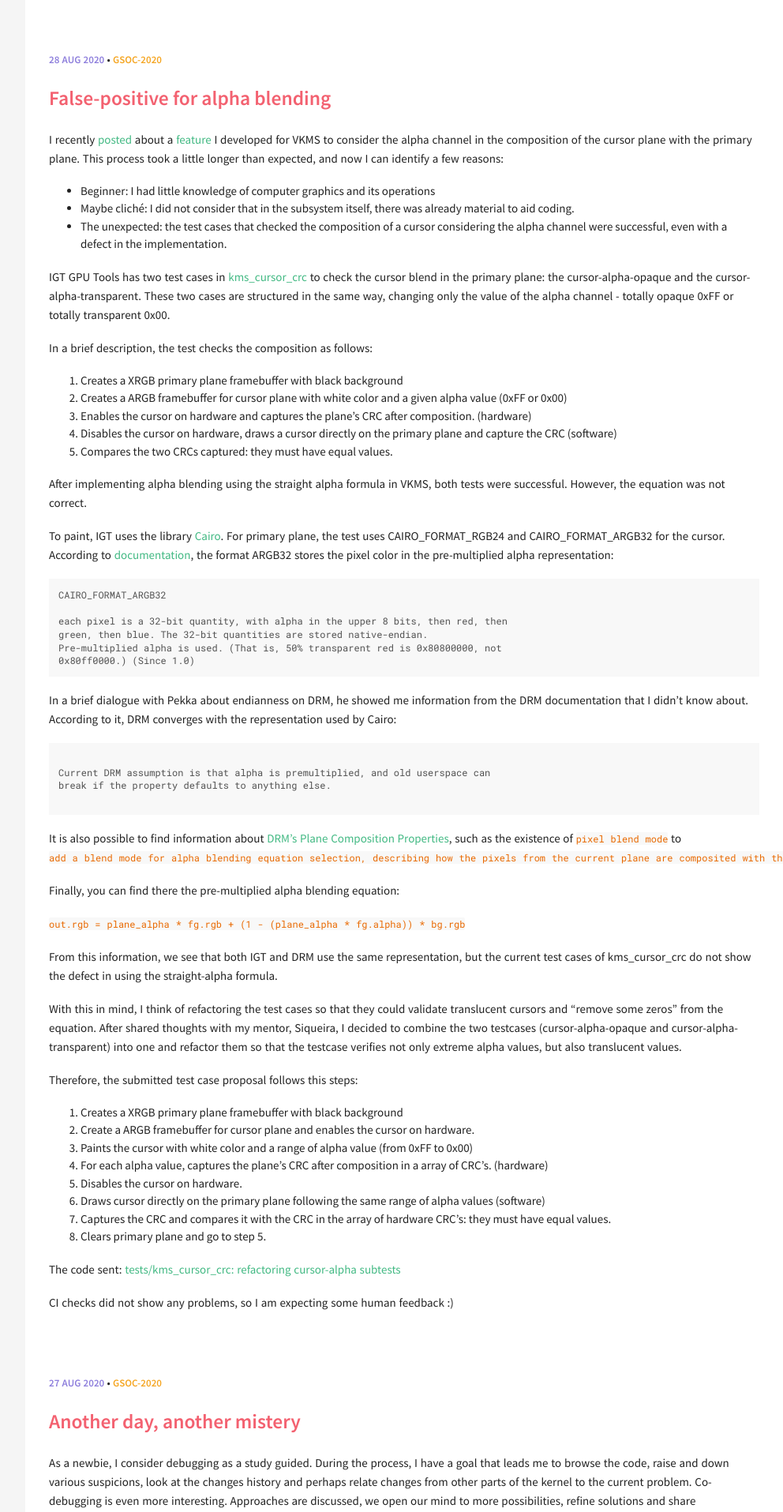
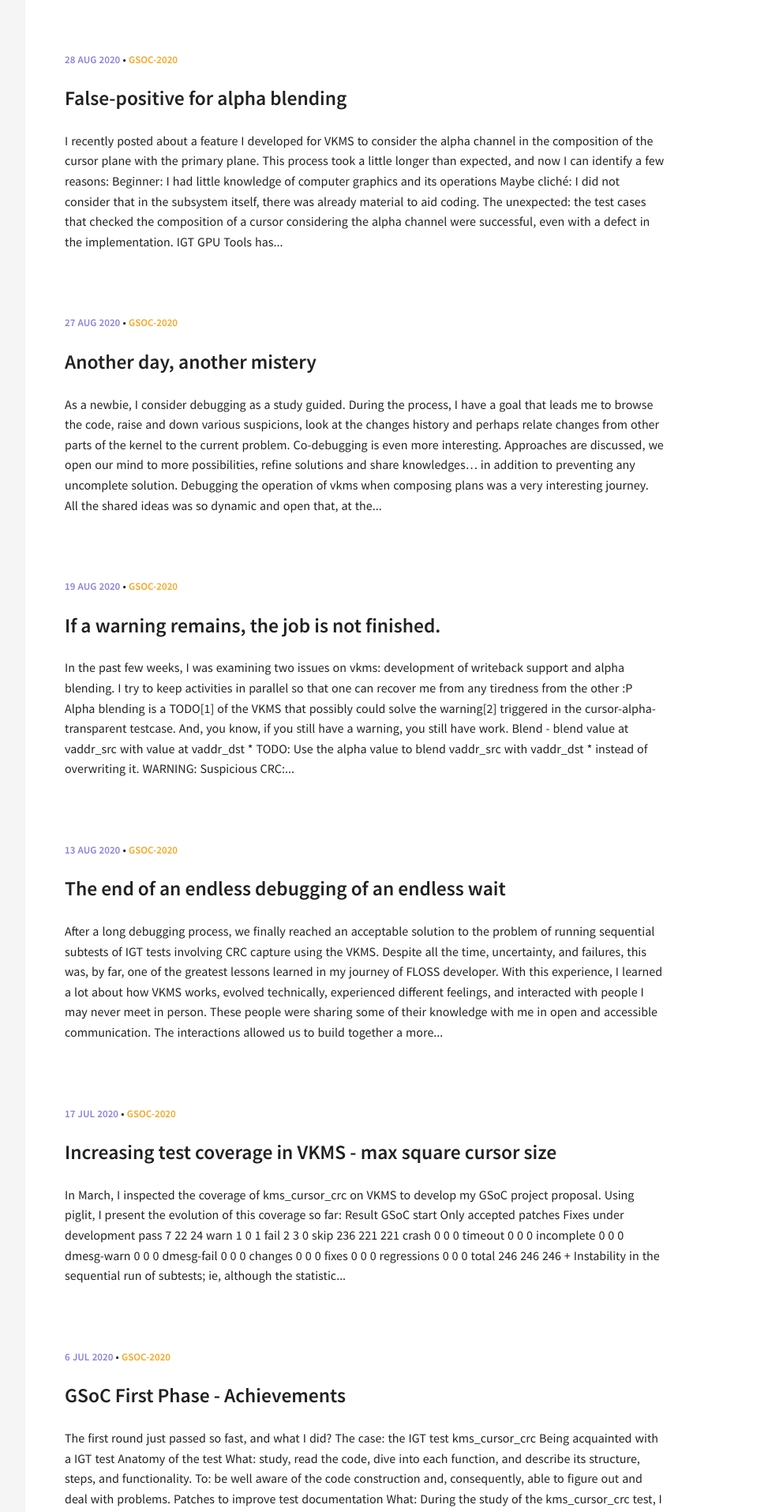
Before and after one commit to melissawen/melissawen.github.io, a Jekyll site: the page built from index.html, in a window 1280 px wide. Shown: the top 1915 px of the page at 79% size, without its empty margins (288-1280 px from the left). Built offline with Jekyll 4.4.1, drawn with Linux system fonts in a browser that asks for light colours; some of the changed text lies outside the part shown.

Commit message:
layout changes

```diff
--- a/_layouts/post_listing.html
+++ b/_layouts/post_listing.html
@@ -34,10 +34,10 @@
 
     </header>
 
-    {% if post.excerpt %}
+    {% if post.content %}
     <div class="post-description">
       <p>
-        {{ post.excerpt }}
+        {{ post.content | strip_html | truncatewords: 100 }}
       </p>
     </div>
     {% endif %}
--- a/_posts/2020-08-28-translucent-cursor-testcase.md
+++ b/_posts/2020-08-28-translucent-cursor-testcase.md
@@ -3,6 +3,7 @@
 title: "False-positive for alpha blending"
 date: 2020-08-28 07:00:00 -0300
 categories: gsoc-2020
+tags: IGT DRM alpha-blending
 ---
 
 I recently
--- a/_sass/components/_global.scss
+++ b/_sass/components/_global.scss
@@ -40,7 +40,6 @@
   vertical-align: bottom;
 }
 table {
-  width: 100%;
   display: table;
   &.bordered > thead > tr,
   &.bordered > tbody > tr {
--- a/_sass/pages/_post.scss
+++ b/_sass/pages/_post.scss
@@ -9,7 +9,7 @@
   -webkit-transform: translate3d(0,0,1px);
   transform: translate3d(0,0,1px);
   @include media-query($small-screen) {
-    padding: 50px 30px 0;
+    padding: 50px 150px 0 50px;
   }
   @include media-query($medium-screen) {
     height: 100vh;
@@ -33,6 +33,10 @@
 	margin-bottom: 80px;
 }
 
+.post-description{
+  font-size: 16px;
+}
+
 // Back home button
 
 .back-home a {
@@ -46,7 +50,6 @@
 
 // Post title
 .post-title {
-	color: #F36170;
 	font-size: 1.7rem;
 }
 
@@ -109,6 +112,10 @@
   margin: 1.75em 0 1.2em;
   position: relative;
   font-size: 1.2rem;
+}
+
+.post-content{
+  font-size: 18px;
 }
 
 #page {
```
Also changed, not shown: feed.xml (+4 -11 lines).
